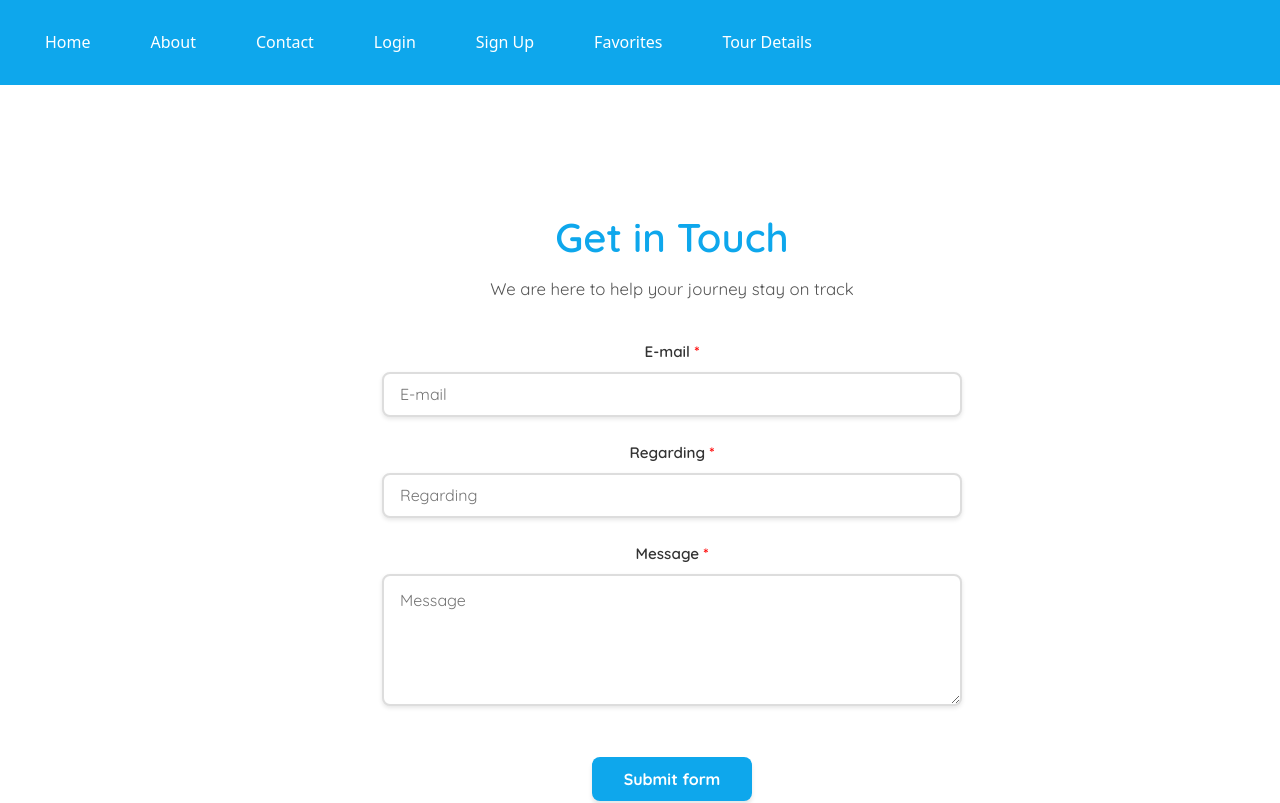
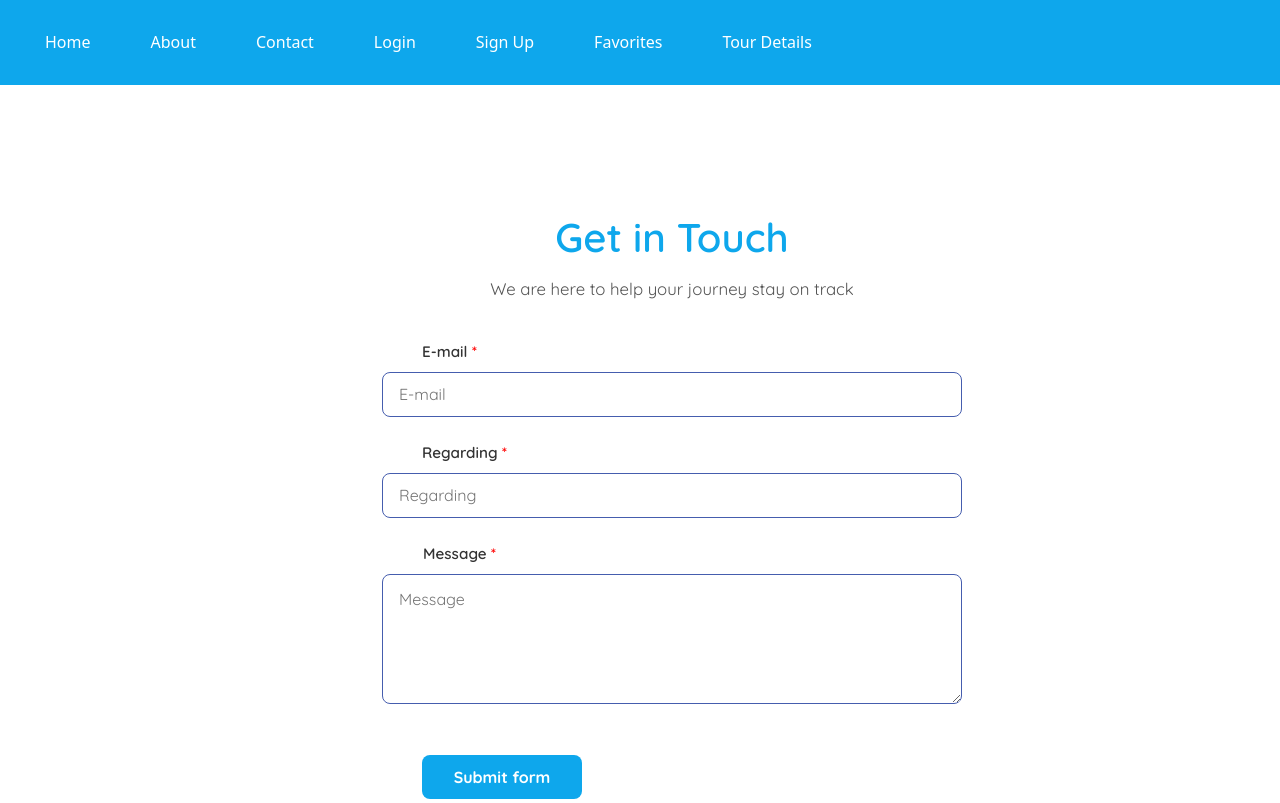
Before and after one commit to IDATA2301/idata2301-group11, a React (Vite) app in the folder roamroute/: page /contact in a window 1280 px wide. Shown: the top 803 px of the page. Built offline with nearby package versions, Linux system fonts and the light colour scheme.

Commit message:
Contact styling to better suit design

```diff
--- a/roamroute/src/pages/Contact.tsx
+++ b/roamroute/src/pages/Contact.tsx
@@ -13,7 +13,7 @@ function Contact() {
       {/* Contact Form */}
       <form className="contact-form">
         <div className="form-field">
-          <label htmlFor="email" className="form-label">E-mail</label>
+          <label htmlFor="email" className="form-label-email">E-mail</label>
           <input
             type="email"
             id="email"
@@ -25,7 +25,7 @@ function Contact() {
         </div>
 
         <div className="form-field">
-          <label htmlFor="regarding" className="form-label">Regarding</label>
+          <label htmlFor="regarding" className="form-label-regarding">Regarding</label>
           <input
             type="text"
             id="regarding"
@@ -37,7 +37,7 @@ function Contact() {
         </div>
 
         <div className="form-field">
-          <label htmlFor="message" className="form-label">Message</label>
+          <label htmlFor="message" className="form-label-message">Message</label>
           <textarea
             id="message"
             className="form-textarea"
--- a/roamroute/src/pages/styling/Contact.css
+++ b/roamroute/src/pages/styling/Contact.css
@@ -47,15 +47,36 @@
   margin-bottom: 20px;
 }
 
-.form-label {
+.form-label-email {
   color: #333;
   display: block;
   margin-bottom: 8px;
+  margin-right: 445px;
   font-weight: 600;
   font-size: 0.95em;
 }
 
-.form-label::after {
+.form-label-regarding {
+  color: #333;
+  display: block;
+  margin-bottom: 8px;
+  margin-right: 415px;
+  font-weight: 600;
+  font-size: 0.95em;
+}
+
+.form-label-message {
+  color: #333;
+  display: block;
+  margin-bottom: 8px;
+  margin-right: 425px;
+  font-weight: 600;
+  font-size: 0.95em;
+}
+
+.form-label-email::after,
+.form-label-regarding::after,
+.form-label-message::after {
   content: ' *';
   color: red;
 }
@@ -65,14 +86,13 @@
 .form-textarea {
   background-color: white;
   color: #333;
-  border: 2px solid #ddd;
+  border: 1px solid #455DAE;
   border-radius: 8px;
   padding: 14px;
   font-size: 16px;
   font-family: 'Quicksand', sans-serif;
   width: 100%;
   box-sizing: border-box;
-  box-shadow: 0 2px 4px rgba(0, 0, 0, 0.1);
   transition: border-color 0.3s ease;
 }
 
@@ -89,14 +109,12 @@
 .form-textarea:focus {
   border-color: #0EA7EC;
   outline: none;
-  box-shadow: 0 2px 8px rgba(14, 167, 236, 0.2);
 }
 
 /* Submit Button - Mobile */
 .form-submit {
   width: 100%;
-  margin-top: 20px;
-  margin-left: 0;
+  margin-right: 340px;
   background-color: #0EA7EC;
   color: white;
   border: none;
@@ -106,7 +124,6 @@
   border-radius: 8px;
   cursor: pointer;
   font-family: 'Quicksand', sans-serif;
-  box-shadow: 0 4px 4px rgba(0, 0, 0, 0.1);
   transition: background-color 0.3s ease;
 }
 
@@ -129,7 +146,6 @@
   width: 87%;
   margin: 0;
   padding: 20px;
-  box-shadow: 0 4px 12px rgba(0, 0, 0, 0.15);
 }
 
 .contact-details,
```
